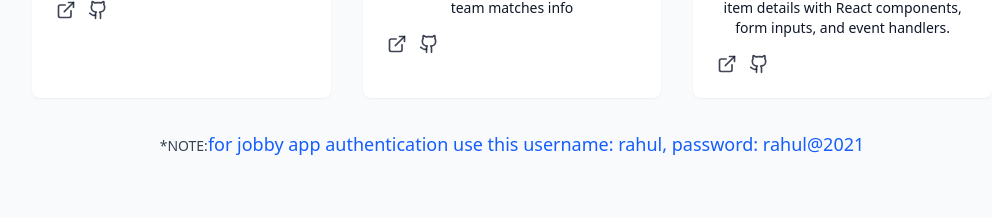
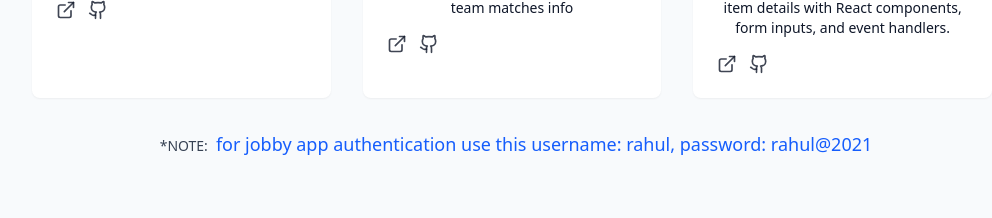
Before and after one commit to saichandu3/My-Protfolio-react, a React (Vite) app: page / in a window 1280 px wide. Shown: the part 3140-3358 px from the top of the page, without its empty margins (128-1120 px from the left). Built offline with nearby package versions, Linux system fonts and the light colour scheme.

Commit message:
Update ProjectsSection.jsx

```diff
--- a/src/components/ProjectsSection.jsx
+++ b/src/components/ProjectsSection.jsx
@@ -96,7 +96,7 @@ export const ProjectsSection = () => {
           ))}
         </div>
         <p class="p-4 m-4 text-blue-600 text-lg">
-          <span class="text-gray-700 text-sm">
+          <span class="p-2 text-gray-700 text-sm">
             *NOTE:
           </span>
           for jobby app authentication use this username: rahul, password: rahul@2021
```
